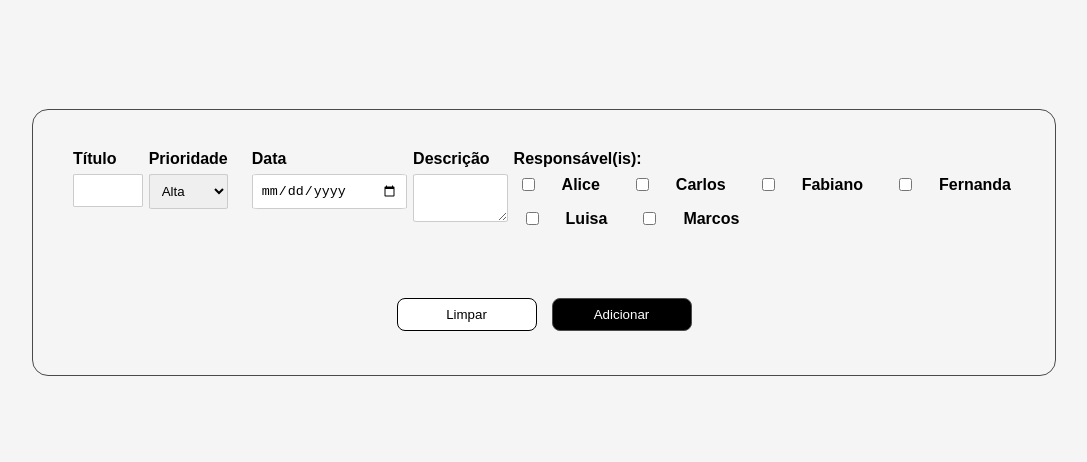
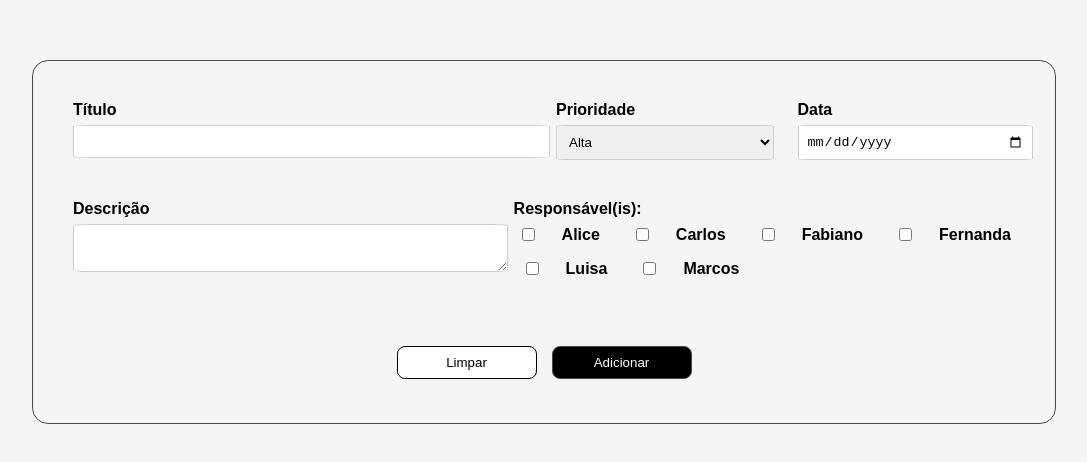
Before and after one commit to MarcosAcioly/formulario, a website: page index.html in a window 1280 px wide. Shown: the part 166-628 px from the top of the page, without its empty margins (96-1183 px from the left). Drawn offline with Linux system fonts and the light colour scheme.

Commit message:
formulário em conclusão13022025

```diff
--- a/index.html
+++ b/index.html
@@ -1,15 +1,11 @@
 <!DOCTYPE html>
 <html lang="pt-BR">
 <head>
-
 <meta charset="UTF-8">
 <meta name="port" content="width=device-width, initial-scale=1.0">
-
 <link rel="stylesheet" href='base/global.css'>
-
 <title>Lista de Tarefas</title>
 </head>
-
 <body>
     <div class="conteudo-principal">
         <form class="formulario-tarefas">
@@ -18,6 +14,7 @@
                         <div class="formulario-tarefas--coluna">
                             <label>Título</label>
                             <input>
+                        </div>
                      </div>
 
                     <div class="formulario-tarefas--linha-metade">
@@ -33,21 +30,21 @@
                             <input type="date" id="data">
                         </div>
                     </div>
-
                 </div>
 
                 <div class="formulario-tarefas--linha-inteira">
+                    <div class="formulario-tarefas--linha-metade">
                         <div class="formulario-tarefas--coluna">
                             <label>Descrição</label>
                             <textarea></textarea>
                         </div>
                     </div>
 
+
+                    <div class="formulario-tarefas--linha-metade">
                         <div class="formulario-tarefas--coluna">
-
                             <label>Responsável(is):</label>
                             <div class="container__checkbox">
-
                                 <div class="container__checkbox-item">
                                     <input type="checkbox" id="cb1">
                                     <label for="cb1">Alice</label>
@@ -70,8 +67,6 @@
                             </div>
 
                             <div class="container__checkbox2">
-
-
                                 <div class="container__checkbox-item">
                                     <input type="checkbox" id="cb5">
                                     <label for="cb5">Luisa</label>
@@ -81,31 +76,24 @@
                                     <input type="checkbox" id="cb6">
                                     <label for="cb6">Marcos</label>
                                 </div>
-
                             </div>
                         </div>
-
                     </div>
-
-
+                </div>
                 <div class="formulario-botoes--limpar--adicionar">
                     <div class="buttons">
                         <button class="clear-btn" onclick="limparFormulario()">Limpar</button>
                         <button class="add-btn" onclick="adicionarTarefa()">Adicionar</button>
                     </div>
                 </div>
+        </form>
+    </div>
 
 
 
 
-
-    </form>
-
+        <!--
         <main>
-
-
-
-        <!--
         <div class="titulo">
             <h1>Tarefas</h1>
         </div>
```
Lines whose indentation alone changed are shown as unchanged.
